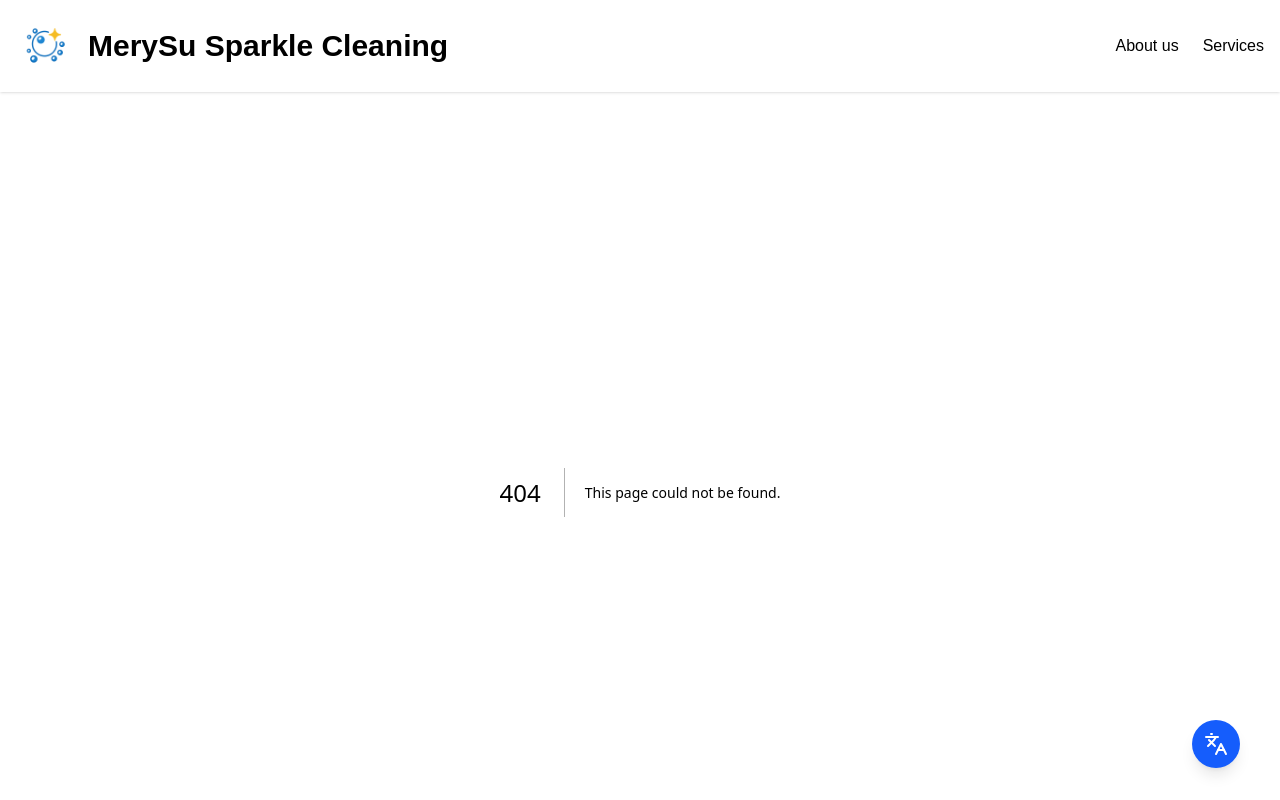
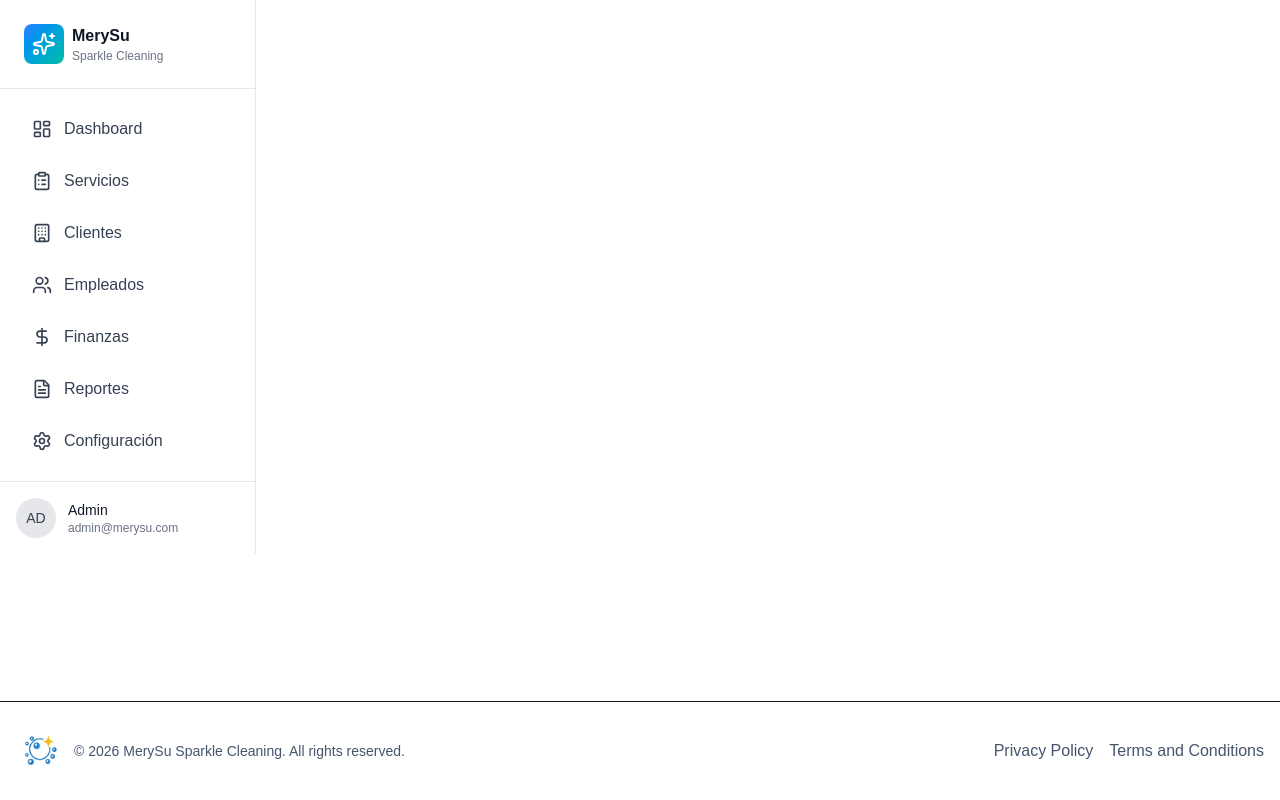
Before and after one commit to HaroldR23/merysu-sparkle-frontend, a Next.js app: page /dashboard-5215 in a window 1280 px wide. Before the commit this address had no page. Shown: the top 800 px of the page. Built offline with nearby package versions, Linux system fonts and the light colour scheme.

Commit message:
feat: add new dashboard route. Added an initial Sidebar

```diff
--- a/app/(landing)/components/Footer.tsx
+++ b/app/common_components/Footer.tsx
@@ -1,8 +1,8 @@
 'use client';
 
 import Image from "next/image"
-import usePreferencesContext from "../hooks/usePreferencesContext";
-import { WEBSITE_COPY } from "../constants/textContent/textContent";
+import { WEBSITE_COPY } from "../(landing)/constants/textContent/textContent";
+import usePreferencesContext from "../(landing)/hooks/usePreferencesContext";
 
 export default function Footer() {
 
--- /dev/null
+++ b/app/dashboard-5215/components/Sidebar/Sidebar.tsx
@@ -0,0 +1,95 @@
+'use client';
+
+import { LayoutDashboard, ClipboardList, Users, Building, DollarSign, FileText, Settings, Sparkles, X } from 'lucide-react';
+
+interface SidebarProps {
+  activeSection: string;
+  onNavigate: (section: string) => void;
+  isOpen: boolean;
+  onClose: () => void;
+}
+
+export function Sidebar({ activeSection, onNavigate, isOpen, onClose }: SidebarProps) {
+  const menuItems = [
+    { id: 'dashboard', label: 'Dashboard', icon: LayoutDashboard },
+    { id: 'services', label: 'Servicios', icon: ClipboardList },
+    { id: 'clients', label: 'Clientes', icon: Building },
+    { id: 'employees', label: 'Empleados', icon: Users },
+    { id: 'finances', label: 'Finanzas', icon: DollarSign },
+    { id: 'reports', label: 'Reportes', icon: FileText },
+    { id: 'settings', label: 'Configuración', icon: Settings },
+  ];
+
+  return (
+    <aside
+      className={`
+        fixed lg:static inset-y-0 left-0 z-30
+        w-64 bg-white border-r border-gray-200 flex flex-col
+        transform transition-transform duration-300 ease-in-out
+        ${isOpen ? 'translate-x-0' : '-translate-x-full lg:translate-x-0'}
+      `}
+    >
+      {/* Logo */}
+      <div className="p-6 border-b border-gray-200">
+        <div className="flex items-center justify-between">
+          <div className="flex items-center gap-2">
+            <div className="w-10 h-10 bg-gradient-to-br from-blue-500 to-teal-500 rounded-lg flex items-center justify-center">
+              <Sparkles className="w-6 h-6 text-white" />
+            </div>
+            <div>
+              <h1 className="font-semibold text-gray-900">MerySu</h1>
+              <p className="text-xs text-gray-500">Sparkle Cleaning</p>
+            </div>
+          </div>
+
+          {/* Close button - mobile only */}
+          <button
+            onClick={onClose}
+            className="lg:hidden p-2 hover:bg-gray-100 rounded-lg transition-colors"
+          >
+            <X className="w-5 h-5 text-gray-600" />
+          </button>
+        </div>
+      </div>
+
+      {/* Navigation */}
+      <nav className="flex-1 p-4 overflow-y-auto">
+        <ul className="space-y-1">
+          {menuItems.map((item) => {
+            const Icon = item.icon;
+            const isActive = activeSection === item.id;
+
+            return (
+              <li key={item.id}>
+                <button
+                  onClick={() => onNavigate(item.id)}
+                  className={`w-full flex items-center gap-3 px-4 py-3 rounded-lg transition-colors ${
+                    isActive
+                      ? 'bg-blue-50 text-blue-600'
+                      : 'text-gray-700 hover:bg-gray-50'
+                  }`}
+                >
+                  <Icon className="w-5 h-5" />
+                  <span>{item.label}</span>
+                </button>
+              </li>
+            );
+          })}
+        </ul>
+      </nav>
+
+      {/* User Info */}
+      <div className="p-4 border-t border-gray-200">
+        <div className="flex items-center gap-3">
+          <div className="w-10 h-10 bg-gray-200 rounded-full flex items-center justify-center">
+            <span className="text-sm font-medium text-gray-700">AD</span>
+          </div>
+          <div className="flex-1 min-w-0">
+            <p className="text-sm font-medium text-gray-900 truncate">Admin</p>
+            <p className="text-xs text-gray-500 truncate">admin@merysu.com</p>
+          </div>
+        </div>
+      </div>
+    </aside>
+  );
+}
--- /dev/null
+++ b/app/dashboard-5215/layout.tsx
@@ -0,0 +1,15 @@
+import Footer from "../common_components/Footer";
+import '../../app/globals.css';
+
+export default function DashboardLayout({ children }: { children: React.ReactNode }) {
+  return (
+    <html lang="en">
+      <body className="min-h-screen flex flex-col bg-background text-foreground">
+          <main className="flex-1">
+            {children}
+          </main>
+          <Footer />
+      </body>
+    </html>
+  );
+};
--- /dev/null
+++ b/app/dashboard-5215/page.tsx
@@ -0,0 +1,13 @@
+'use client';
+
+import { Sidebar } from "./components/Sidebar/Sidebar";
+
+const Dashboard = () => {
+  return (
+    <>
+      <Sidebar activeSection="" onNavigate={() => {}} isOpen={true} onClose={() => {}} />
+    </>
+  )
+}
+
+export default Dashboard;
```
Also changed, not shown: app/(landing)/layout.tsx (renamed from app/layout.tsx, +5 -5 lines).
